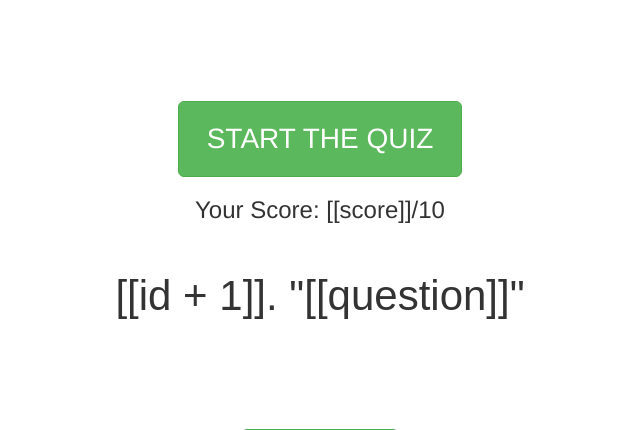
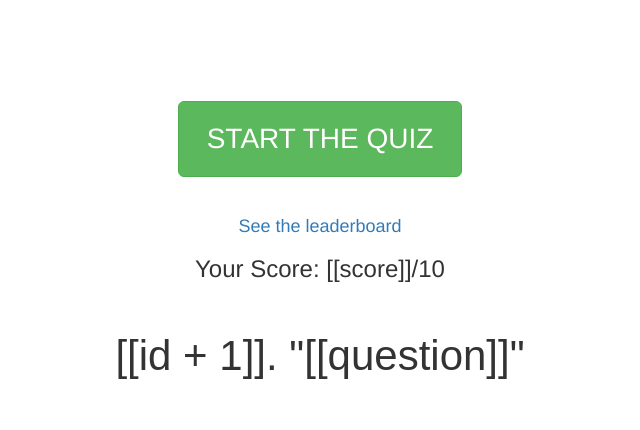
Before and after one commit to jameskang410/pnr_quiz, a Django app: page / in a window 1280 px wide. Shown: the part 342-772 px from the top of the page, without its empty margins (320-960 px from the left). Run offline with Django 3.2, Linux system fonts and the light colour scheme; some libraries are stand-ins or nearby versions; some web fonts are replaced.

Commit message:
Added leaderboard

```diff
--- a/pnr_quiz/pnr_quiz/urls.py
+++ b/pnr_quiz/pnr_quiz/urls.py
@@ -25,4 +25,6 @@ urlpatterns = patterns('',
 
     url(r'^submitscore/$', 'pnr_quiz_site.views.submit_score', name='submit_score'),
 
+    url(r'^leaders/$', 'pnr_quiz_site.views.leaders', name='leaders'),
+
 )
--- a/pnr_quiz/pnr_quiz_site/static/css/quiz.css
+++ b/pnr_quiz/pnr_quiz_site/static/css/quiz.css
@@ -204,3 +204,8 @@ th {
 }
 
 /* End stuff for the leader table */
+
+.leaders-link {
+	text-align: center;
+	padding-top: 30px;
+}
--- a/pnr_quiz/pnr_quiz_site/templates/base.html
+++ b/pnr_quiz/pnr_quiz_site/templates/base.html
@@ -12,6 +12,7 @@
 
   <link href='http://fonts.googleapis.com/css?family=Droid+Sans:400,700' rel='stylesheet' type='text/css'>
   <link href="{% static 'css/bootstrap.min.css' %}" rel="stylesheet">
+  <link rel="stylesheet" href="https://maxcdn.bootstrapcdn.com/font-awesome/4.5.0/css/font-awesome.min.css">
   <link href="{% static 'css/angucomplete-alt.css' %}" rel="stylesheet">
   <link href="{% static 'css/loading-bar.min.css' %}" rel="stylesheet">
   <link href="{% static 'css/quiz.css' %}" rel="stylesheet">
@@ -55,8 +56,12 @@
 </head>
 
 <body>
-
+  <div class="container">
+    <div class="header">
+      <img id="logo" src="{% static 'img/parks_and_rec_logo_2.png' %}" class="center-block">
+    </div>
     {% block content %} {% endblock %}
+  </div>
   <br><br><br><br><br><br><br><br>
 </body>
 
--- a/pnr_quiz/pnr_quiz_site/templates/home/index.html
+++ b/pnr_quiz/pnr_quiz_site/templates/home/index.html
@@ -3,14 +3,6 @@
 {% csrf_token %}
 
 {% block content %}
-
-	<div class="container">
-
-		<div class="header">
-			<img id="logo" src="{% static 'img/parks_and_rec_logo_2.png' %}" class="center-block">
-		</div>
-
-
 	<!-- INTRO - BEFORE QUIZ - inProgress = false-->
 	<div class="quiz-div" ng-show="!inProgress">
 		<div class="row">
@@ -21,7 +13,11 @@
 		<br><br><br><br><br>
 		<button id="start-button" class="btn btn-success btn-lg center-block" ng-click="start()">START THE QUIZ</button>
 <!--  			<button id="start-button" class="btn btn-success btn-lg center-block" ng-click="testing()">TESTING</button>
- -->		</div>
+-->
+		<div class="leaders-link">
+			<a href="/leaders"><h4>See the leaderboard</h4></a>
+		</div>
+	</div>
 
 	<!-- POST INTRO - inProgress = true -->
 	<div class="quizzing" ng-show="inProgress">
@@ -148,5 +144,4 @@
 			</div>
 		</div>
 	</div>
-	</div>
 {% endblock %}
--- a/pnr_quiz/pnr_quiz_site/views.py
+++ b/pnr_quiz/pnr_quiz_site/views.py
@@ -128,3 +128,24 @@ def submit_score(request):
             leaders.append({"user": formatted_user, "score": user_score})
 
         return JsonResponse({"leaders" : leaders})
+
+def leaders(request):
+    """
+    View leaderboard
+    """
+
+    r = redis.StrictRedis(decode_responses=True)
+
+    # create python list
+    leaders = []
+
+    for user in r.zrange("pnr_scores", 0, -1):
+        user_score = r.zscore("pnr_scores", user)
+
+        # get rid of salt on user name
+        formatted_user = user[:-5]
+
+        # insert @ beginning or else list will be upside down
+        leaders.insert(0, {"user": formatted_user, "score": user_score})
+
+    return render(request, 'leaders/leaderboard.html', {"leaders" : leaders})
--- a/pnr_quiz/static/css/quiz.css
+++ b/pnr_quiz/static/css/quiz.css
@@ -204,3 +204,8 @@ th {
 }
 
 /* End stuff for the leader table */
+
+.leaders-link {
+	text-align: center;
+	padding-top: 30px;
+}
```
Also changed, not shown: pnr_quiz/pnr_quiz_site/templates/leaders/leaderboard.html (added, +34 -0 lines). Lines whose indentation alone changed are shown as unchanged.
